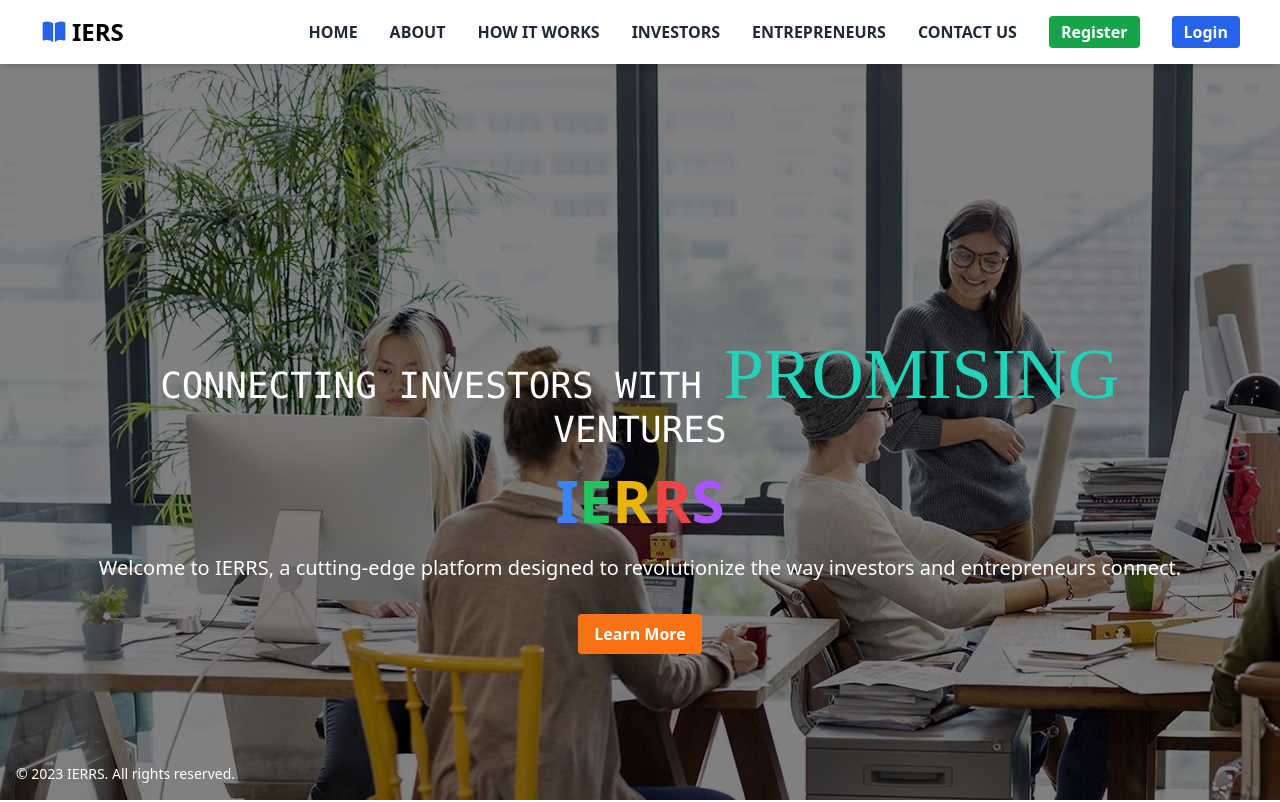
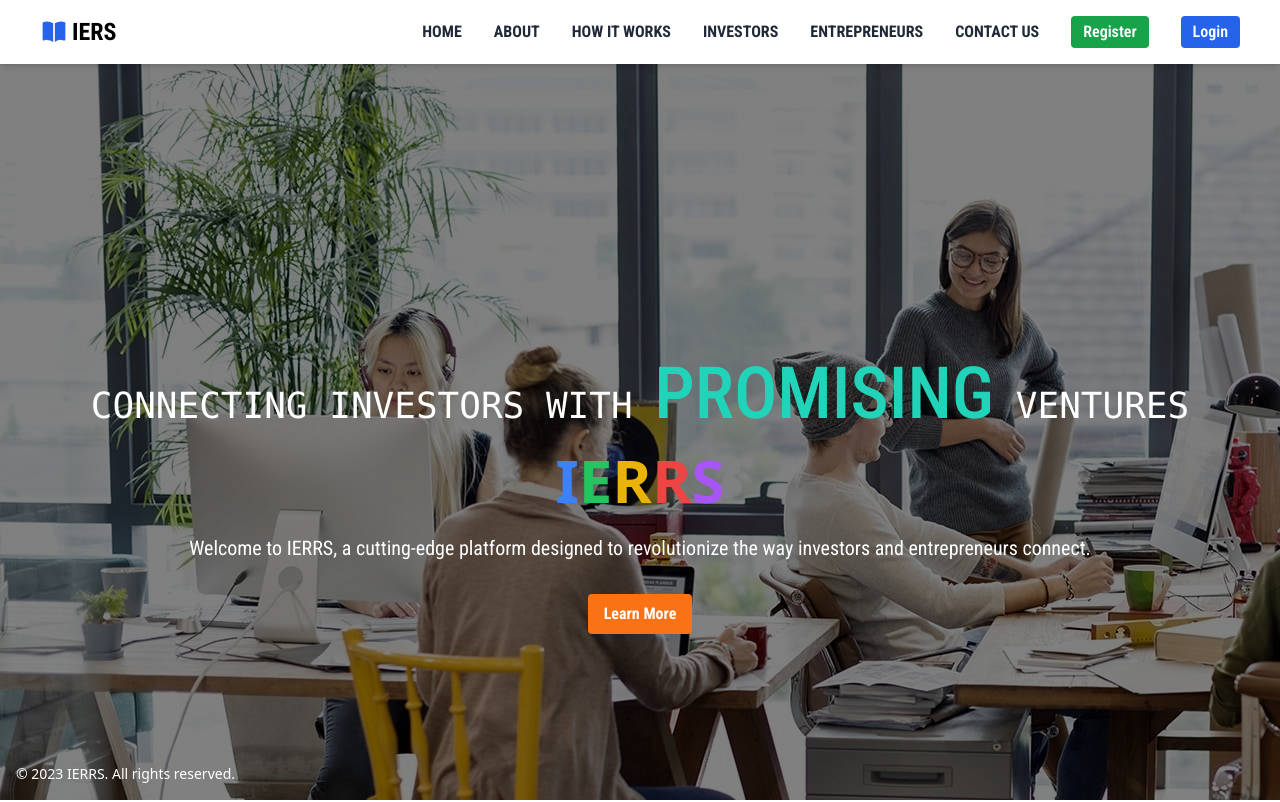
Before and after one commit to huzaifa898/fyp, a React (Create React App) app: page /fyp/entrepreneurs in a window 1280 px wide. Shown: the top 802 px of the page. Built offline with nearby package versions, Linux system fonts and the light colour scheme.

Commit message:
changes fonts in home page

```diff
--- a/src/components/Footer.jsx
+++ b/src/components/Footer.jsx
@@ -7,9 +7,9 @@ const Footer = () => {
       <div className="container mx-auto px-4">
         <div className="flex flex-col md:flex-row justify-between items-center">
           <div className="mb-4 md:mb-0">
-            <a href="/" className="text-white font-bold text-2xl">IERS</a>
+            <a href="/" className="text-white font-bold text-2xl font-abc">IERS</a>
           </div>
-          <div className="flex space-x-4 md:space-x-8">
+          <div className="flex space-x-4 md:space-x-8 font-abc">
             <a href="/home" className="hover:text-white">Home</a>
             <a href="/about" className="hover:text-white">About</a>
             <a href="/howitswork" className="hover:text-white">How It Works</a>
@@ -36,7 +36,7 @@ const Footer = () => {
           </div>
         </div>
         <div className="text-center mt-4">
-          <p className="text-sm">Copyright by IERS</p>
+          <p className="text-sm font-abc">Copyright by IERS</p>
         </div>
       </div>
     </footer>
--- a/src/components/Header.jsx
+++ b/src/components/Header.jsx
@@ -28,7 +28,7 @@ const Header = () => {
                 {/* logo section */}
                 <div className='font-bold text-2xl cursor-pointer flex items-center gap-1'>
                     <BookOpenIcon className='w-7 h-7 text-blue-600' />
-                    <span>IERS</span>
+                    <span className='font-abc'>IERS</span>
                 </div>
                 {/* Menu icon */}
                 <div onClick={() => setOpen(!open)} className='absolute right-8 top-6 cursor-pointer md:hidden w-7 h-7'>
@@ -40,13 +40,13 @@ const Header = () => {
                 <ul className={`md:flex md:items-center md:pb-0 pb-12 absolute md:static bg-white md:z-auto z-[-1] left-0 w-full md:w-auto md:pl-0 pl-9 transition-all duration-500 ease-in ${open ? 'top-12' : 'top-[-490px]'}`}>
                     {
                         Links.map((link) => (
-                            <li key={link.name} className='md:ml-8 md:my-0 my-7 font-bold'>
+                            <li key={link.name} className='md:ml-8 md:my-0 my-7 font-bold font-abc'>
                                 <Link to={link.link} className='text-gray-800 hover:text-blue-400 duration-500'>{link.name}</Link>
                             </li>
                         ))
                     }
-                    <button onClick={handleRegister} className='btn bg-green-600 text-white md:ml-8 font-semibold px-3 py-1 rounded duration-500 md:static'>Register</button>
-                    <button onClick={handleLogin} className='btn bg-blue-600 text-white md:ml-8 font-semibold px-3 py-1 rounded duration-500 md:static'>Login</button>
+                    <button onClick={handleRegister} className='btn bg-green-600 text-white md:ml-8 font-semibold px-3 py-1 rounded duration-500 md:static font-abc'>Register</button>
+                    <button onClick={handleLogin} className='btn bg-blue-600 text-white md:ml-8 font-semibold px-3 py-1 rounded duration-500 md:static font-abc'>Login</button>
                 </ul>
             </div>
         </div>
--- a/src/components/Hero.jsx
+++ b/src/components/Hero.jsx
@@ -16,8 +16,8 @@ const Hero = () => {
       ></div>
       <div className="container mx-auto p-4 md:p-8 lg:p-12 xl:p-16">
         <div className="flex flex-col items-center text-center mt-48">
-          <h1 className="text-xl font-mono font-light font-medium md:text-6xl lg:text-7xl xl:text-4xl text-white">
-            CONNECTING INVESTORS WITH <span className='text-secondary font-cursive text-7xl'>PROMISING</span>  VENTURES
+          <h1 className="text-xl font-mono font-light font-medium md:text-6xl lg:text-7xl xl:text-4xl text-white font-abc">
+            CONNECTING INVESTORS WITH <span className='text-secondary  text-7xl font-abc'>PROMISING</span>  VENTURES
           </h1>
           <h2 className="text-2xl font-bold mt-5 md:text-4xl lg:text-5xl xl:text-6xl text-white">
             <span className="text-blue-500">I</span>
@@ -26,11 +26,11 @@ const Hero = () => {
             <span className="text-red-500">R</span>
             <span className="text-purple-500">S</span>
           </h2>
-          <p className="mt-6 text-lg md:text-xl lg:text-2xl xl:text-xl text-white">
+          <p className="mt-6 text-lg md:text-xl lg:text-2xl xl:text-xl text-white font-abc">
             Welcome to IERRS, a cutting-edge platform designed to
             revolutionize the way investors and entrepreneurs connect.
           </p>
-          <button className="bg-orange-500 hover:bg-orange-700 text-white font-bold py-2 px-4 rounded mt-8">
+          <button className="bg-orange-500 hover:bg-orange-700 text-white font-bold py-2 px-4 rounded mt-8 font-abc">
             Learn More
           </button>
         </div>
--- a/src/components/Motivation.jsx
+++ b/src/components/Motivation.jsx
@@ -4,8 +4,8 @@ const Motivation = () => {
   return (
     <section className="py-16 bg-blue-100">
       <div className="container mx-auto px-4">
-        <h2 className="text-3xl font-bold text-center mb-6">Invest in Tomorrow' <span className='text-secondary font-cursive'>Innovators Today</span> </h2>
-        <p className="text-lg text-gray-600 text-center mb-12">Lovely people with a knack for design creativity flourish here.</p>
+        <h2 className="text-3xl font-bold text-center mb-6 font-abc">Invest in Tomorrow' <span className='text-secondary font-cursive'>Innovators Today</span> </h2>
+        <p className="text-lg text-gray-600 text-center font-abc mb-12">Lovely people with a knack for design creativity flourish here.</p>
         <div className="grid grid-cols-1 md:grid-cols-2 gap-8">
           <div className="flex flex-col items-center justify-center">
 
@@ -16,7 +16,7 @@ const Motivation = () => {
             />
           </div>
           <div className="flex flex-col items-center justify-center">
-            <p className="text-lg text-black text-justify">
+            <p className="text-lg text-black font-abc text-justify">
               As an investor, you have the opportunity to shape the future by supporting innovative startups and visionary entrepreneurs. Our platform provides you with carefully curated investment opportunities that align with your interests and goals. By leveraging our advanced matching algorithms, you can discover promising ventures that are poised for success, ensuring that your investments drive meaningful impact and sustainable growth.
             </p>
           </div>
--- a/src/components/Qoutes.jsx
+++ b/src/components/Qoutes.jsx
@@ -10,13 +10,13 @@ const HomePageSection = () => {
     >
       <div className="container mx-auto px-4">
         <div className="flex flex-col items-center text-center">
-          <h2 className="text-4xl font-bold text-white md:text-6xl mt-96">
+          <h2 className="text-4xl font-bold text-white md:text-6xl mt-96 font-abc">
             EMPOWERING VISIONARIES
           </h2>
-          <p className="mt-8 text-xl font-cursive font-bold text-white md:text-2xl">
+          <p className="mt-8 text-xl font-abc font-bold text-white md:text-3xl">
             to connect, collaborate, and catalyze innovation!
           </p>
-          <button className="mt-10 bg-blue-500 hover:bg-blue-700 text-white font-bold py-3 px-6 rounded-full focus:outline-none focus:shadow-outline">
+          <button className="mt-10 bg-blue-500 hover:bg-blue-700 text-white font-bold py-3 px-6 font-abc rounded-full focus:outline-none focus:shadow-outline">
             GET QUOTATION
           </button>
         </div>
--- a/src/components/Work.jsx
+++ b/src/components/Work.jsx
@@ -36,13 +36,13 @@ function Work() {
 
   return (
     <div className="container mx-auto py-12">
-      <h2 className="text-3xl font-bold text-center mb-8">HOW IT WORKS</h2>
+      <h2 className="text-3xl font-bold text-center mb-8 font-abc">HOW IT WORKS</h2>
       <div className="grid grid-cols-1 sm:grid-cols-2 md:grid-cols-3 gap-4">
         {cards.map((card, index) => (
           <div key={index} className="bg-white rounded-lg shadow-md p-4">
             <img src={card.imageUrl} alt={card.title} className="w-full rounded-lg mb-4 w-full h-72" />
             <h3 className="text-1xl text-secondary font-cursive mb-2">{card.title}</h3>
-            <p className="text-gray-700">{card.description}</p>
+            <p className="text-gray-700 font-abc">{card.description}</p>
           </div>
         ))}
       </div>
--- a/src/index.css
+++ b/src/index.css
@@ -1,3 +1,4 @@
+@import url('https://fonts.googleapis.com/css2?family=Roboto+Condensed:ital,wght@0,100..900;1,100..900&display=swap');
 @tailwind base;
 @tailwind components;
 @tailwind utilities;
--- a/tailwind.config.js
+++ b/tailwind.config.js
@@ -14,6 +14,7 @@ module.exports = {
       fontFamily: {
         inter: ["Inter", "sans-serif"],
         cursive: ["Ephesis", "cursive"],
+        abc: ["Roboto Condensed","sans-serif"],
       },
     },
   },
```
Also changed, not shown: src/components/What.jsx (+8 -8 lines), src/images/heroinv.jpg (added), src/images/heroinv1.jpg (added).
